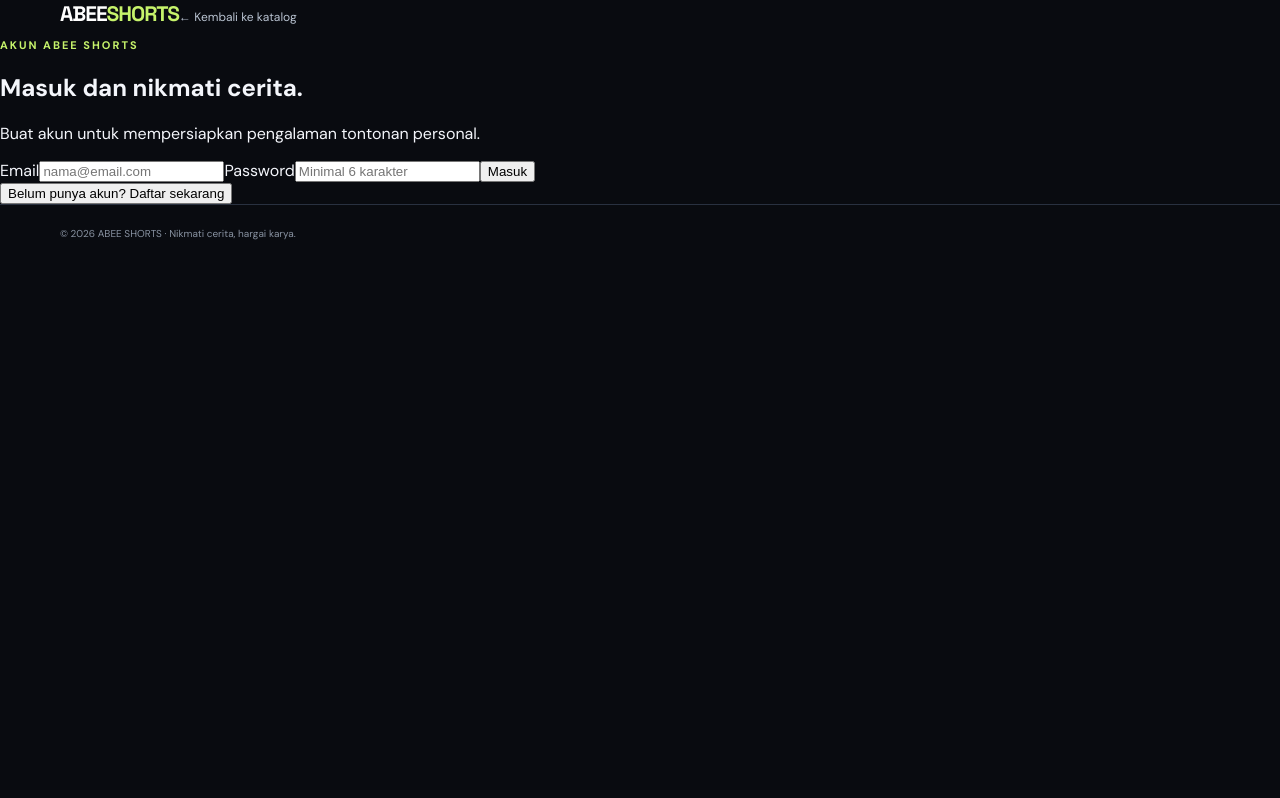
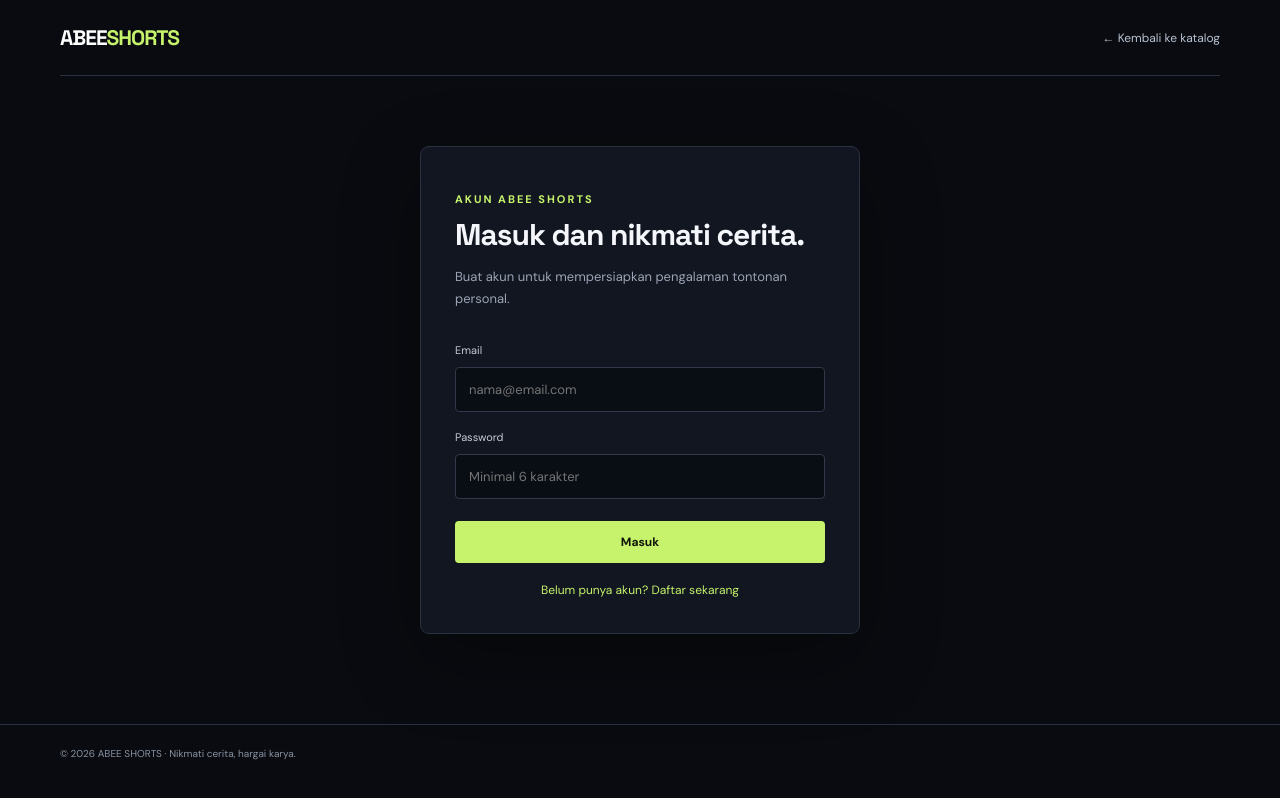
Before and after one commit to adamm0708-lgtm/abee-short, a Next.js app: page /akun in a window 1280 px wide. Built offline with nearby package versions, Linux system fonts and the light colour scheme; no server answers.

Commit message:
Style ABEE SHORTS account page

```diff
--- a/app/globals.css
+++ b/app/globals.css
@@ -118,3 +118,13 @@ html{scroll-behavior:smooth}
 .watch-footer{border-top:1px solid #293140;padding:22px 0;color:#8993a2;font-size:10px}
 @media(max-width:760px){.watch-layout{grid-template-columns:1fr}.watch-aside{position:static;display:grid;grid-template-columns:110px 1fr;gap:15px;align-items:center;grid-row:1}.watch-poster,.watch-poster-placeholder{width:110px}.related-grid{grid-template-columns:repeat(3,minmax(0,1fr))}}
 @media(max-width:520px){.watch-top{height:65px}.watch-brand{font-size:17px}.watch-back{font-size:10px}.watch-container{padding-top:27px}.watch-heading h1{font-size:34px}.watch-aside{grid-template-columns:82px 1fr}.watch-poster,.watch-poster-placeholder{width:82px}.related-grid{grid-template-columns:repeat(2,minmax(0,1fr));gap:13px}.related-head h2{font-size:21px}}
+
+/* ABEE SHORTS account */
+.account-page{min-height:100vh;background:#090b10;color:#f4f6fb}.account-top{height:76px;display:flex;align-items:center;justify-content:space-between;border-bottom:1px solid #293140}
+.account-card{width:min(440px,calc(100% - 32px));margin:70px auto 90px;padding:34px;background:#111620;border:1px solid #293140;border-radius:9px;box-shadow:0 25px 80px #0005}
+.account-card h1{font:700 30px/1.15 'Space Grotesk';letter-spacing:-1px;margin:12px 0}.account-intro{font-size:13px;color:#9ba4b5;line-height:1.7;margin-bottom:25px}
+.account-form{display:flex;flex-direction:column;gap:10px}.account-form label{font-size:11px;color:#c5cbd5;margin-top:8px}.account-form input{width:100%;padding:13px;background:#090d14;border:1px solid #303949;border-radius:4px;color:#fff;font:13px 'DM Sans';outline:none}.account-form input:focus{border-color:#c6f36b}
+.account-submit{width:100%;border:0;border-radius:4px;background:#c6f36b;color:#101509;padding:13px;font:700 12px 'DM Sans';cursor:pointer;margin-top:12px}.account-submit:disabled{opacity:.6}
+.account-switch{display:block;margin:18px auto 0;border:0;background:none;color:#c6f36b;font:12px 'DM Sans';cursor:pointer}.account-notice{padding:12px;background:#1a2418;border:1px solid #42552e;border-radius:4px;color:#d5e9b8;font-size:12px;line-height:1.6;margin:18px 0 0}
+.account-avatar{width:58px;height:58px;border-radius:50%;display:grid;place-items:center;background:#c6f36b;color:#11170a;font:700 25px 'Space Grotesk';margin:25px 0 15px}.account-email{font-size:13px;color:#aeb7c5}.account-benefits{display:flex;flex-direction:column;gap:8px;padding:16px;margin-top:20px;background:#090d14;border:1px solid #293140;border-radius:5px}.account-benefits b{font-size:12px;color:#c6f36b}.account-benefits span{font-size:11px;color:#aeb7c5;line-height:1.7}
+@media(max-width:520px){.account-top{height:65px}.account-card{margin:40px auto;padding:25px 20px}.account-card h1{font-size:26px}}
```
